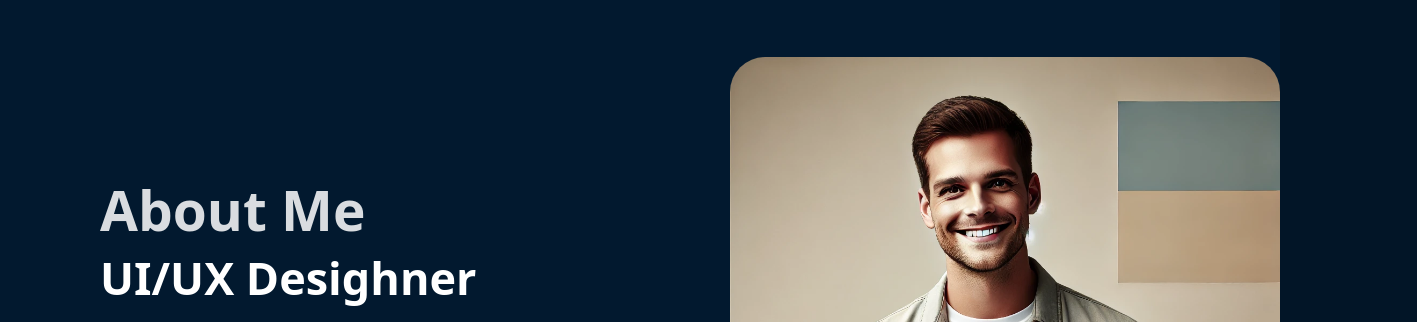
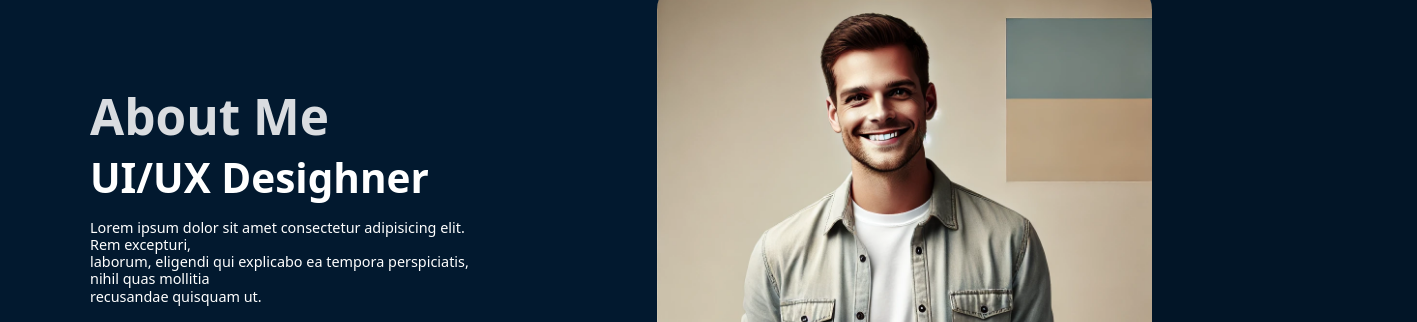
Before and after one commit to Jamal-Ismail-Abusaada/CV-I, a plain HTML site: page index.html in a window 1280 px wide. Shown: the part 729-1051 px from the top of the page, 1417 px wide, since content can reach past the window. Drawn offline with Linux system fonts and the light colour scheme.

Commit message:
Add files via upload

```diff
--- a/styl.css
+++ b/styl.css
@@ -8,4 +8,6 @@
 
 body {
     background-color: #021527;
+    transform: scale(0.9);
+    transform-origin: top left;
 }
```
